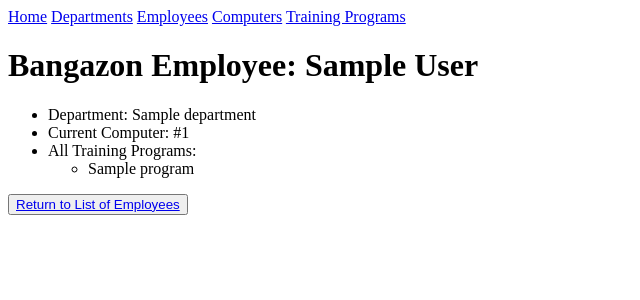
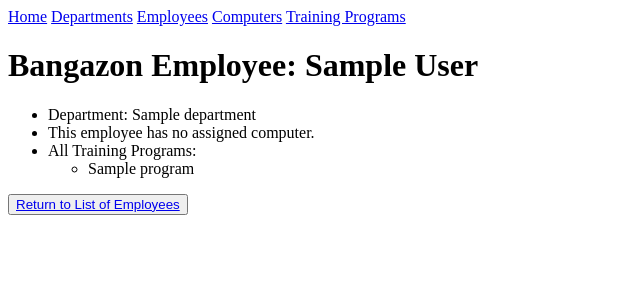
Before and after one commit to talkative-tangs/Bangazon-LLC, a Django app: page /website/employees/detail/1/ in a window 1280 px wide. Shown: the top 300 px of the page, without its empty margins (0-640 px from the left). Run offline with Django 3.2, Linux system fonts and the light colour scheme; tables that the repository leaves empty hold one stand-in row (values such as "Sample post").

Commit message:
Employee details now shows current computer or no computer assigned

```diff
--- a/Website/templates/Website/employees_detail.html
+++ b/Website/templates/Website/employees_detail.html
@@ -5,14 +5,20 @@
 <h1>Bangazon Employee: {{ employee.first_name }} {{employee.last_name }}</h1>
 <ul>
   <li>Department: {{ employee.department.department_name }}</li>
+  {% for computer in computers %}
+  {% if computer.unassign_date == null %}
   <li>Current Computer: #{{ computer.computer_id }}</li>
+  {% else %}
+  <li>This employee has no assigned computer.</li>
+  {% endif %}
+  {% endfor %}
   {% if programs %}
   <li>All Training Programs:
     <ul>
-    {% for program in programs %}
-  <li>{{ program.training_program.program_name }}</li>
-  {% endfor %}
-  </ul>
+      {% for program in programs %}
+      <li>{{ program.training_program.program_name }}</li>
+      {% endfor %}
+    </ul>
   </li>
   {% else %}
   <li>This employee has no training programs.</li>
--- a/Website/views.py
+++ b/Website/views.py
@@ -2,7 +2,7 @@ from django.http import HttpResponse, HttpResponseRedirect
 from django.shortcuts import get_object_or_404, render
 from django.template import loader
 from django.urls import reverse
-
+# from django.db.models import Q
 from datetime import datetime
 from .models import Training_Program, Department, Employee, Computer, Join_Computer_Employee, Join_Training_Employee
 
@@ -22,8 +22,8 @@ def employees_detail(request, employee_id):
     #Need to build out database examples for multiple training programs in oder to build logic to sort programs by previous and upcoming.
     programs = Join_Training_Employee.objects.filter(employee_id=employee_id)
     #Logic for computer currently finds singular relationship. Need to build database examples for multiple computers in order to build logic to find CURRENT
-    computer = Join_Computer_Employee.objects.get(employee_id=employee_id)
-    context = { 'employee': employee, 'programs': programs, 'computer': computer}
+    computers = Join_Computer_Employee.objects.filter(employee_id=employee_id)
+    context = { 'employee': employee, 'programs': programs, 'computers': computers}
     return render(request, 'Website/employees_detail.html', context)
 
 def employees_add(request):
```
